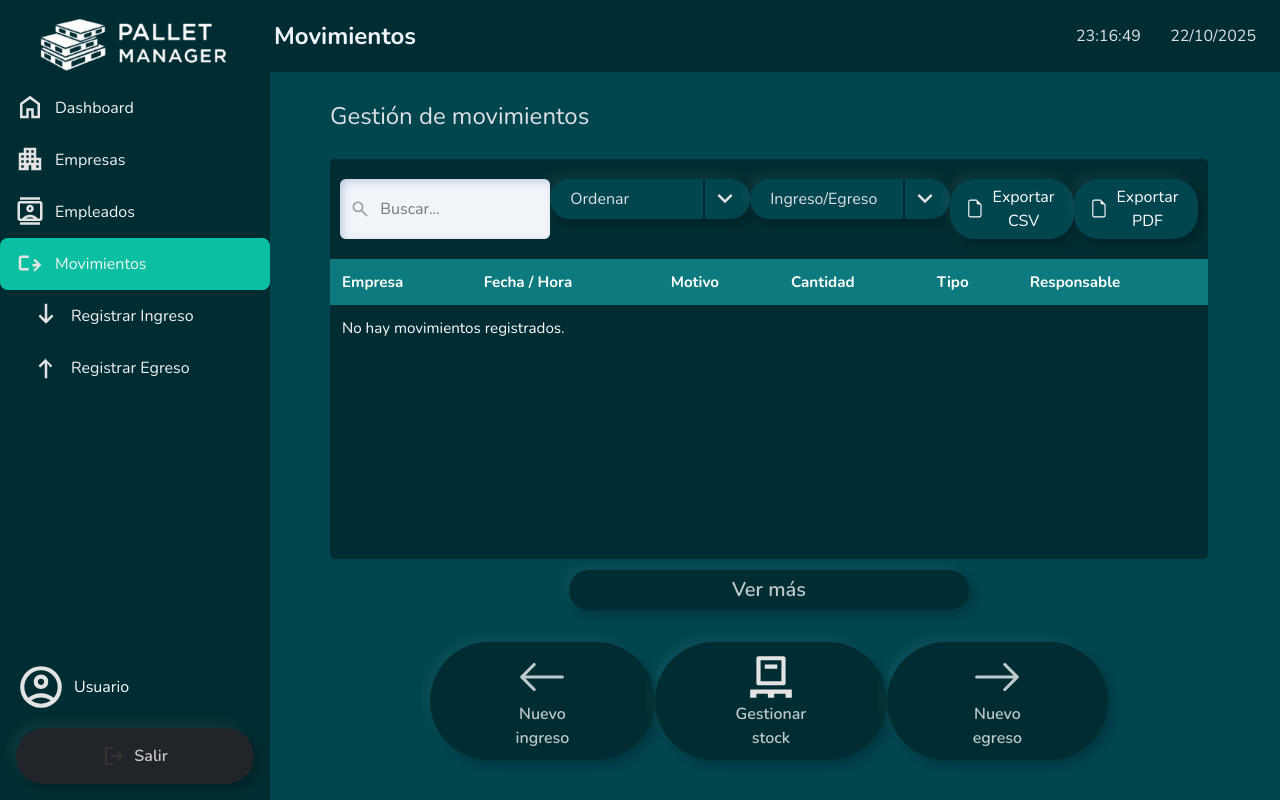
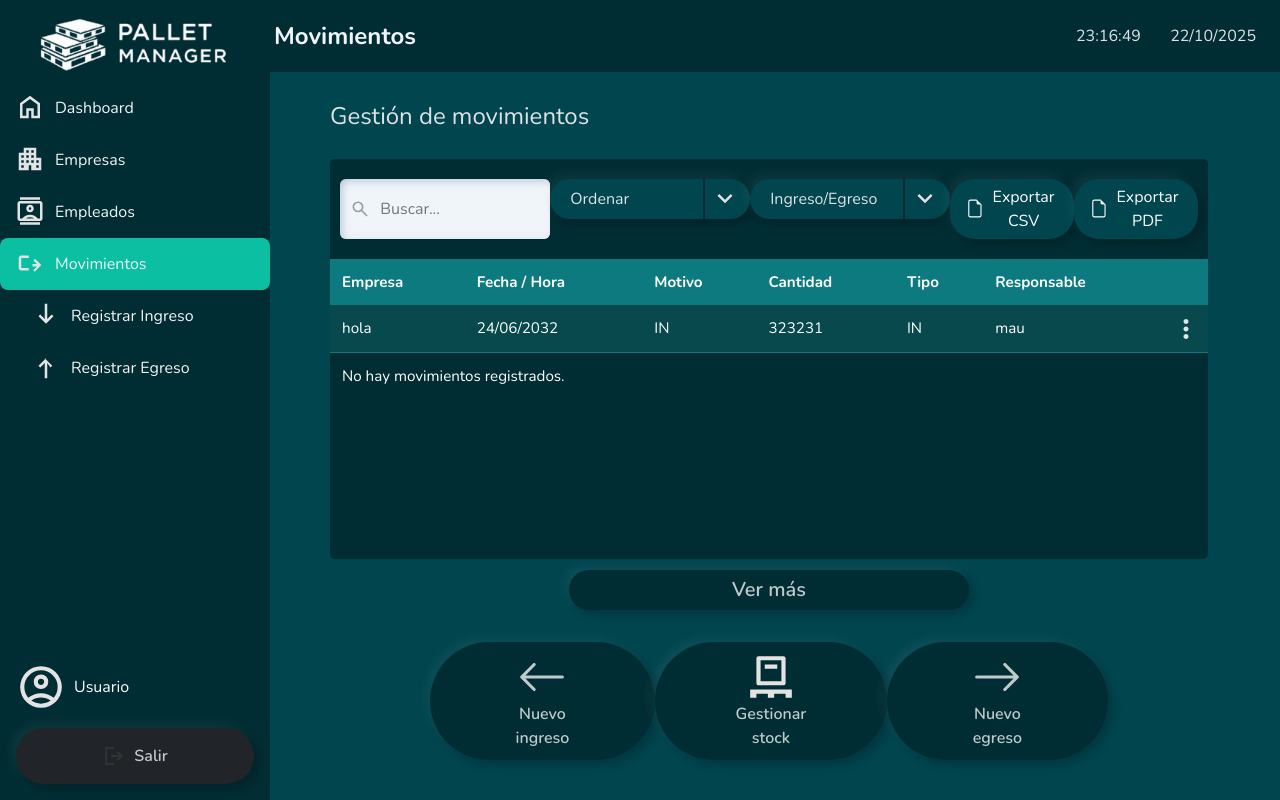
Before and after one commit to FolkodeGroup/Intercambio-de-Pallets-Modulo1, a Django app: page /movimientos/ in a window 1280 px wide. Run offline with Django 5.2, Linux system fonts and the light colour scheme; data that the repository does not hold is empty; some libraries are stand-ins or nearby versions.

```diff
--- a/pallet_manager/mysite/movimientos/static/movimientos/movimientos.css
+++ b/pallet_manager/mysite/movimientos/static/movimientos/movimientos.css
@@ -161,6 +161,8 @@
 .table td, .table th {
     color: #002D33 !important;  /* o display: none */
 }
+
+
 .btn-more{
     font-size: 20px;
     padding: 5px 0;
--- a/pallet_manager/mysite/movimientos/static/movimientos/movimientos.js
+++ b/pallet_manager/mysite/movimientos/static/movimientos/movimientos.js
@@ -13,8 +13,8 @@ document.addEventListener("DOMContentLoaded", () => {
     let mostradas = LIMITE_INICIAL;
     let filtroActivo = "todos"; // 🔸 Filtro actual
 
-    toggleMenu(btnOrdenar, menuOrdenar, [menuTipo]);
-    toggleMenu(btnTipo, menuTipo, [menuOrdenar]);
+    //toggleMenu(btnOrdenar, menuOrdenar, [menuTipo]);
+    //toggleMenu(btnTipo, menuTipo, [menuOrdenar]);
 
     // =========================================================
     // 🔸 FUNCIONES AUXILIARES
--- a/pallet_manager/mysite/movimientos/templates/movimientos/movimientos.html
+++ b/pallet_manager/mysite/movimientos/templates/movimientos/movimientos.html
@@ -80,9 +80,25 @@
                             <th style="padding: 0.75rem;">Cantidad</th>
                             <th style="padding: 0.75rem;">Tipo</th>
                             <th style="padding: 0.75rem;">Responsable</th>
+                            <th></th>
                         </tr>
                     </thead>
                     <tbody>
+                        <tr style="background-color: #07494D; border-bottom: 1px solid #0D7A7F; position: relative;">
+                            <td style="padding: 0.75rem;">hola</td>
+                            <td style="padding: 0.75rem;">24/06/2032</td>
+                            <td style="padding: 0.75rem;">IN</td>
+                            <td style="padding: 0.75rem;">323231</td>
+                            <td style="padding: 0.75rem;">IN</td>
+                            <td style="padding: 0.75rem;">mau</td>
+                            <td style="width: 20px;">
+                                <button class="btn-cel-actions" style="background-color: transparent; border: none;">
+                                    <svg xmlns="http://www.w3.org/2000/svg" height="30px" viewBox="0 -960 960 960" width="30px" fill="#e3e3e3"><path d="M480-160q-33 0-56.5-23.5T400-240q0-33 23.5-56.5T480-320q33 0 56.5 23.5T560-240q0 33-23.5 56.5T480-160Zm0-240q-33 0-56.5-23.5T400-480q0-33 23.5-56.5T480-560q33 0 56.5 23.5T560-480q0 33-23.5 56.5T480-400Zm0-240q-33 0-56.5-23.5T400-720q0-33 23.5-56.5T480-800q33 0 56.5 23.5T560-720q0 33-23.5 56.5T480-640Z"/></svg>
+                                </button>
+                            </td>
+
+
+                        </tr>
                         {% for movimiento in movimientos %}
                             {% for linea in movimiento.lineas.all %}
                                 <tr style="background-color: #07494D; border-bottom: 1px solid #0D7A7F;">
```
Also changed, not shown: pallet_manager/mysite/empleados/migrations/0001_initial.py, pallet_manager/mysite/empresas/migrations/0001_initial.py, pallet_manager/mysite/empresas/migrations/0002_alter_empresa_condicion_iva_alter_empresa_cuit_and_more.py (deleted), pallet_manager/mysite/movimientos/migrations/0001_initial.py, pallet_manager/mysite/movimientos/migrations/0002_alter_lineamovimiento_cantidad_and_more.py (deleted), pallet_manager/mysite/pallets/migrations/0001_initial.py, pallet_manager/mysite/pallets/migrations/0002_alter_pallet_alto_mm_alter_pallet_ancho_mm_and_more.py (deleted).
